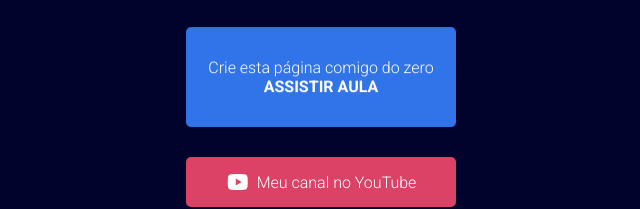
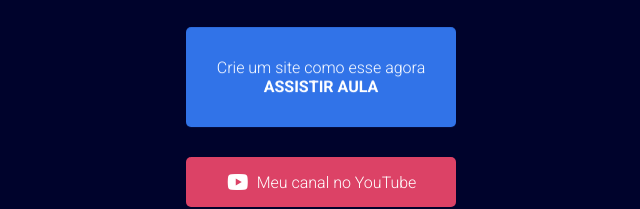
Before and after one commit to brenocuper/linkdev, a plain HTML site: page index.html in a window 1280 px wide. Shown: the part 248-457 px from the top of the page, 319-959 px from the left. Drawn offline with nearby package versions, Linux system fonts and the light colour scheme.

Commit message:
Updated linkdev class link description

```diff
--- a/index.html
+++ b/index.html
@@ -34,7 +34,7 @@
 
       <section>
         <a class="link aula-linkdev" href="https://brenocuper.com/aula-gratis">
-          Crie esta página comigo do zero<br>
+          Crie um site como esse agora<br>
           <b>ASSISTIR AULA</b>
         </a>
         <a class="link" href="https://www.youtube.com/c/Brenocuper">
```
